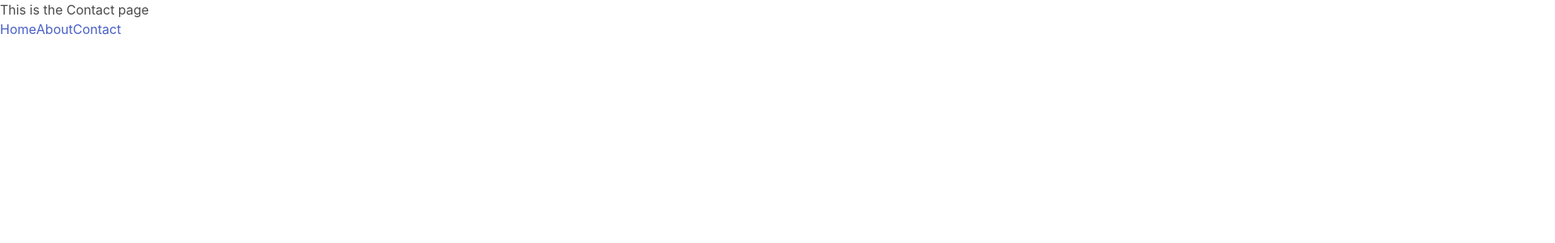
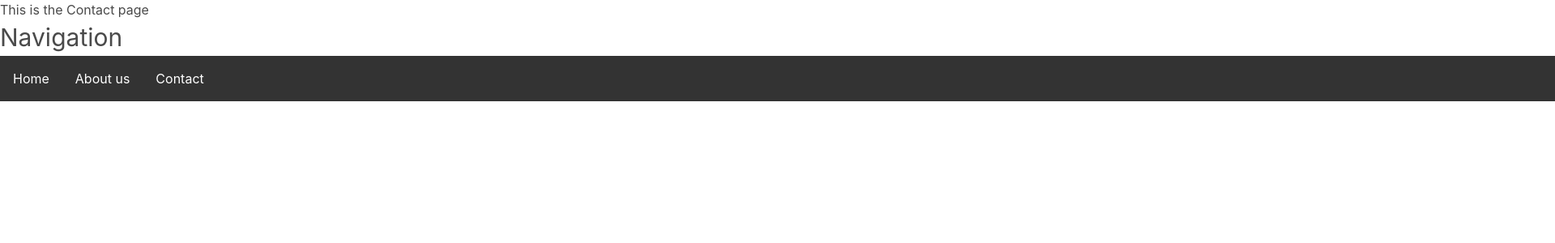
Before and after one commit to artable/learn_dwarvish, a React (Create React App) app in the folder frontend/: page /contact in a window 1280 px wide. Shown: the top 300 px of the page at 81% size, 1920 px wide, since content can reach past the window. Built offline with nearby package versions, Linux system fonts and the light colour scheme.

Commit message:
added css styling for the navbar

```diff
--- /dev/null
+++ b/frontend/src/components/Navbar.css
@@ -0,0 +1,30 @@
+ul {
+    list-style-type: none;
+    margin: 0;
+    padding: 0;
+    overflow: hidden;
+    background: #333333;
+    width:2000px;
+    /* color: antiquewhite; */
+}
+
+li {
+    float: left;
+}
+
+li a {
+    display: block;
+    color: white;
+    text-align: center;
+    padding: 16px;
+    text-decoration: none;
+}
+
+li a:hover {
+    background-color: #111111;
+    color: rgb(58, 171, 185);
+}
+
+h1.header  {
+    font-size: 30px;
+}
--- a/frontend/src/components/Navbar.js
+++ b/frontend/src/components/Navbar.js
@@ -1,10 +1,23 @@
 import React from 'react';
 import { Link } from "react-router-dom";
+import './Navbar.css'
 
 const Navbar = () => {
   return (
     <section className='navbar'>
-      <section>
+      <body>
+        <h1 className='header'>Navigation</h1>
+
+        <ul>
+          <li><Link to='/'>Home</Link></li>
+          <li><Link to='/about-us'>About us</Link></li>
+          <li><Link to='/contact'>Contact</Link></li>
+        </ul>
+      </body>
+
+
+
+      {/* <section>
         <Link to='/'>Home</Link>
       </section>
 
@@ -14,7 +27,7 @@ const Navbar = () => {
 
       <section>
         <Link to='/contact'>Contact</Link>
-      </section>
+      </section> */}
     </section>
   );
 }
--- a/frontend/src/pages/Home.js
+++ b/frontend/src/pages/Home.js
@@ -4,9 +4,9 @@ import Navbar from '../components/Navbar';
 const Home = () => {
   return (
     <section className="Home">
+      <Navbar />
       <h1>Learn Cirth</h1>
 
-      <Navbar />
     </section>
   );
 };
```
